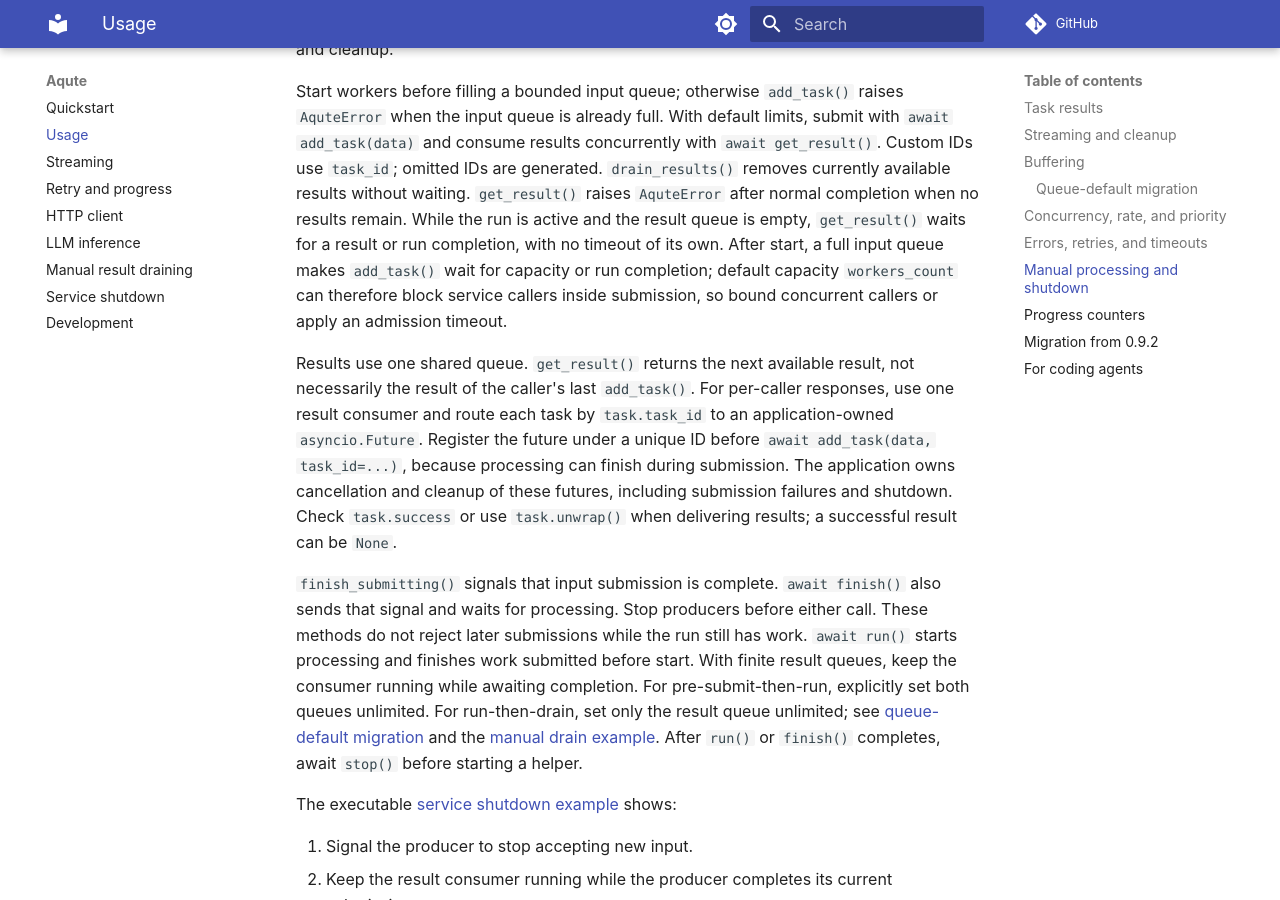
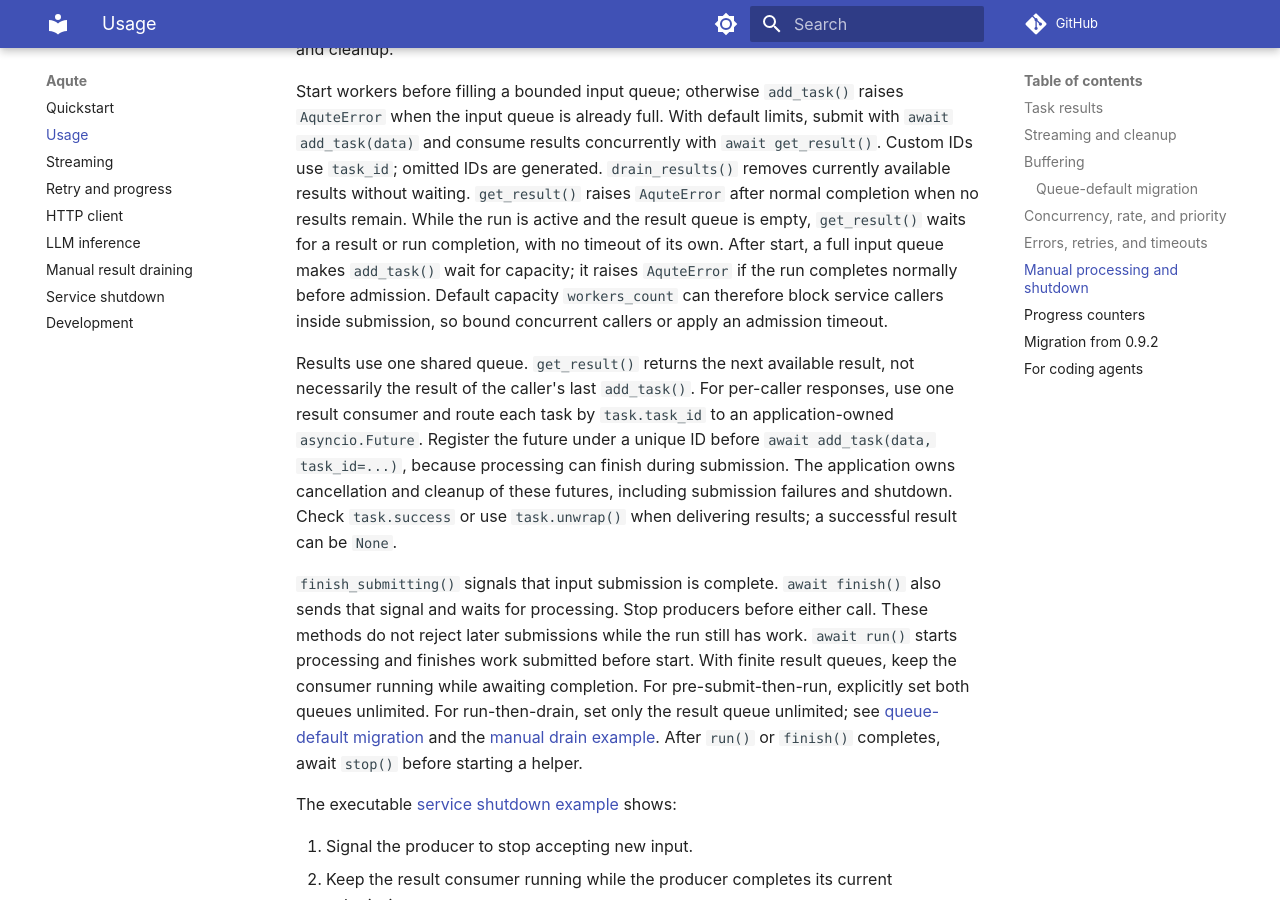
Before and after one commit to insomnes/aqute, an MkDocs documentation site: the page built from docs/usage.md, in a window 1280 px wide and 900 px high, scrolled down 6371 px. Built offline with MkDocs 1.6.1 and Material for MkDocs 9.7.7, drawn with Linux system fonts in a browser that asks for light colours; comment, search, counter and statistics services are not loaded.

Commit message:
docs: state admission error when processing completes

```diff
--- a/docs/usage.md
+++ b/docs/usage.md
@@ -285,8 +285,9 @@ Custom IDs use `task_id`; omitted IDs are generated. `drain_results()` removes c
 `get_result()` raises `AquteError` after normal completion when no results remain.
 While the run is active and the result queue is empty, `get_result()` waits for
 a result or run completion, with no timeout of its own.
-After start, a full input queue makes `add_task()` wait for capacity or run
-completion; default capacity `workers_count` can therefore block service callers
+After start, a full input queue makes `add_task()` wait for capacity;
+it raises `AquteError` if the run completes normally before admission.
+Default capacity `workers_count` can therefore block service callers
 inside submission, so bound concurrent callers or apply an admission timeout.
 
 Results use one shared queue. `get_result()` returns the next available result,
```
